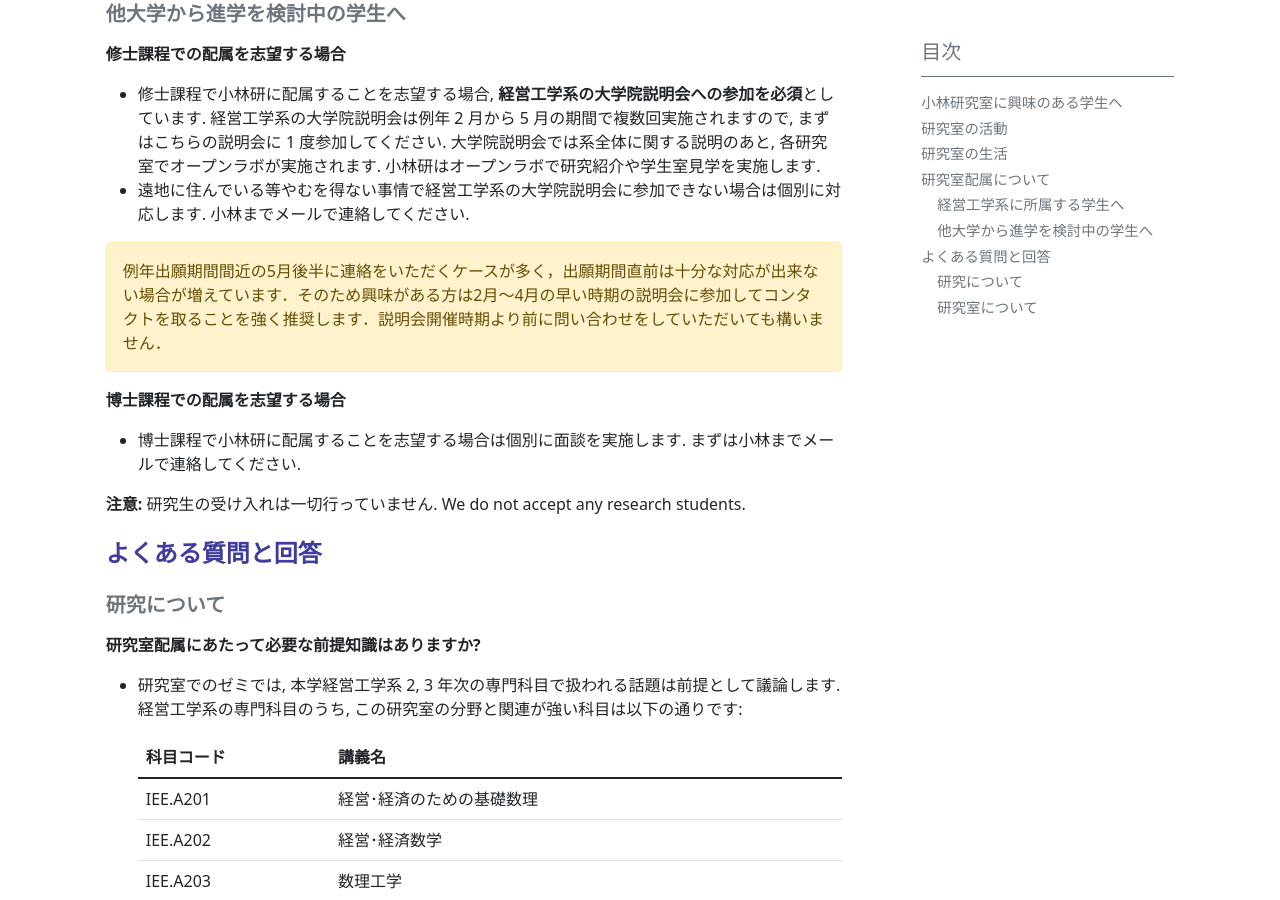
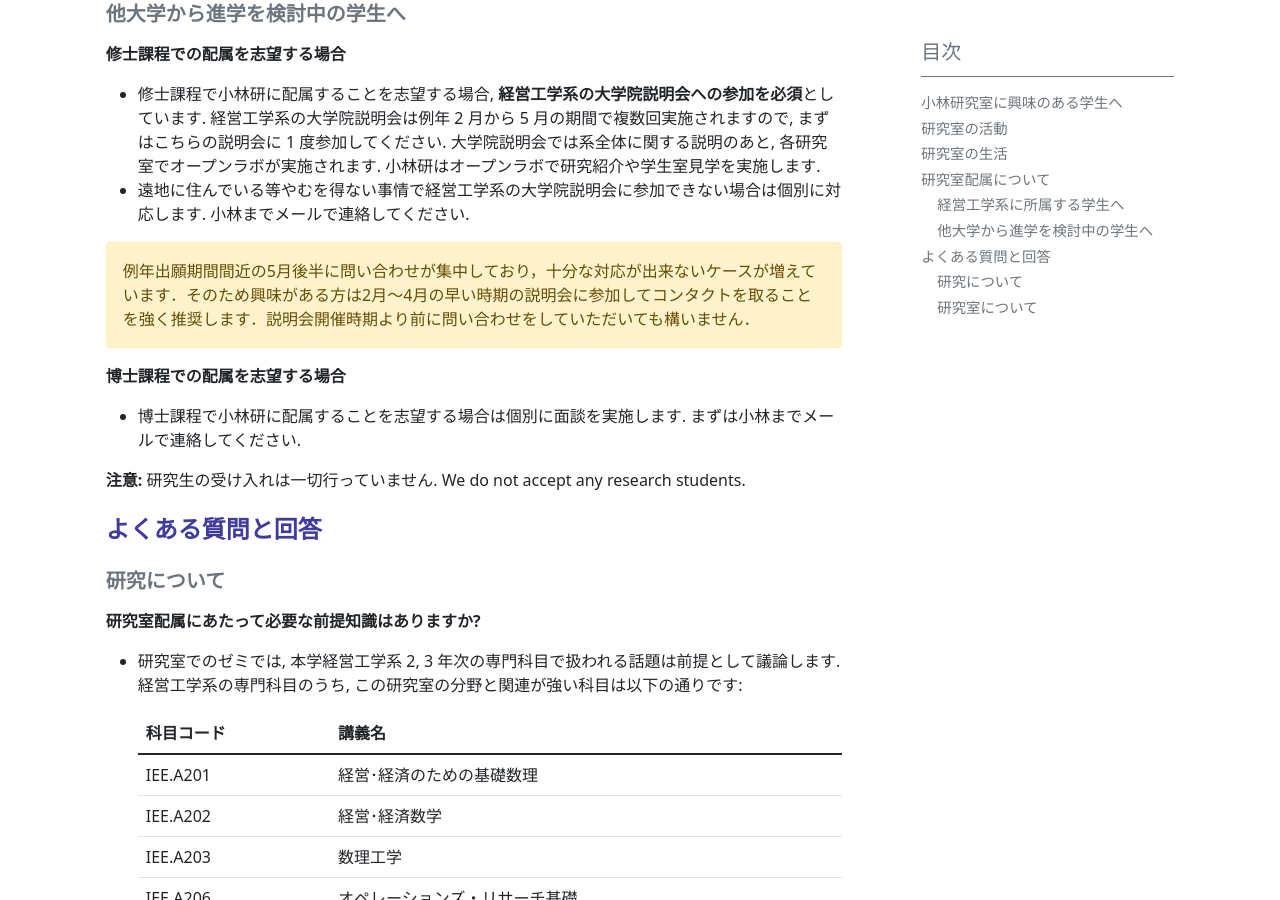
Before and after one commit to isct-koba-lab/isct-koba-lab.github.io, a Jekyll site: the page built from pages/for-students.md, in a window 1280 px wide and 900 px high, scrolled down 1348 px. Built offline with Jekyll 4.4.1, drawn with Linux system fonts in a browser that asks for light colours.

Commit message:
update for-student

```diff
--- a/pages/for-students.md
+++ b/pages/for-students.md
@@ -49,7 +49,7 @@ toc: true
 - 遠地に住んでいる等やむを得ない事情で経営工学系の大学院説明会に参加できない場合は個別に対応します. 小林までメールで連絡してください.
 
 {:.alert .alert-warning}
-例年出願期間間近の5月後半に連絡をいただくケースが多く，出願期間直前は十分な対応が出来ない場合が増えています．そのため興味がある方は2月〜4月の早い時期の説明会に参加してコンタクトを取ることを強く推奨します．説明会開催時期より前に問い合わせをしていただいても構いません．
+例年出願期間間近の5月後半に問い合わせが集中しており，十分な対応が出来ないケースが増えています．そのため興味がある方は2月〜4月の早い時期の説明会に参加してコンタクトを取ることを強く推奨します．説明会開催時期より前に問い合わせをしていただいても構いません．
 
 **博士課程での配属を志望する場合**
 - 博士課程で小林研に配属することを志望する場合は個別に面談を実施します. まずは小林までメールで連絡してください.
```
